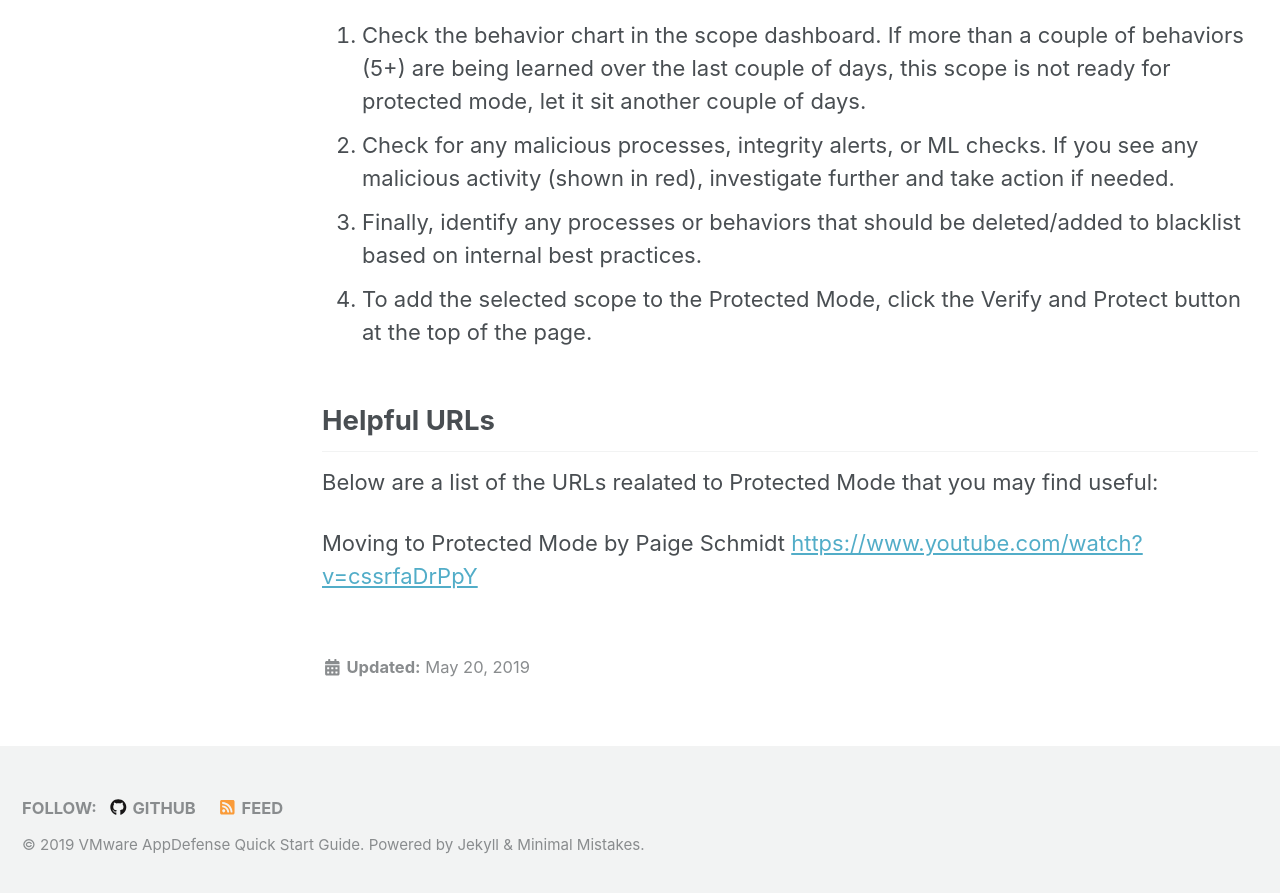
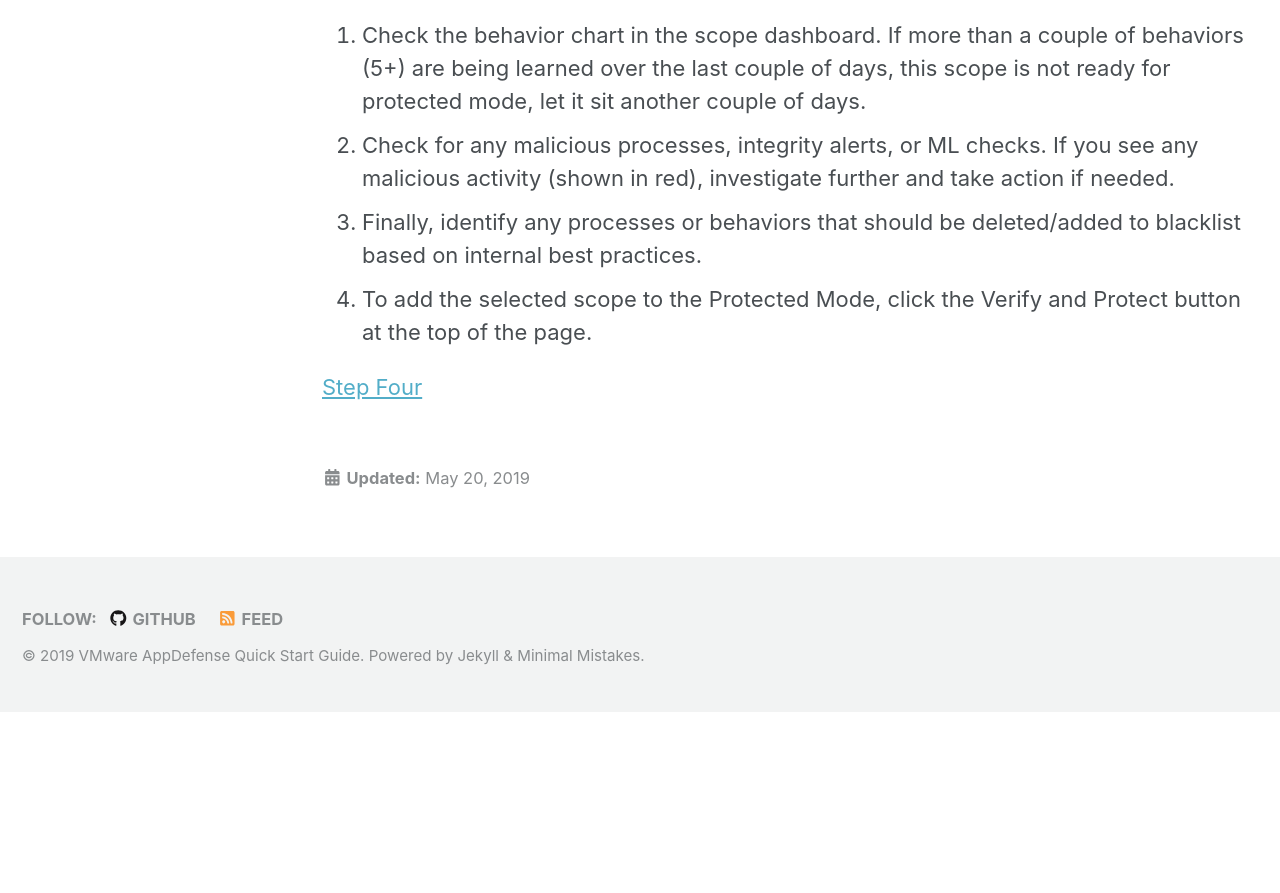
Before and after one commit to vmware-csa-team/AppDefense-Quick-Start-Guide, a Jekyll site: the page built from AppD Pages/discovery.md, in a window 1280 px wide and 900 px high, scrolled down 2576 px. Shown: the top 893 px of the window. Built offline with Jekyll 4.4.1, drawn with Linux system fonts in a browser that asks for light colours; nearby versions of some CDN libraries; after the commit the page ends 3287 px from its top, so only the background shows below that.

Commit message:
Update discovery.md

```diff
--- a/AppD Pages/discovery.md
+++ b/AppD Pages/discovery.md
@@ -50,8 +50,4 @@
 3. Finally, identify any processes or behaviors that should be deleted/added to blacklist based on internal best practices.
 4. To add the selected scope to the Protected Mode, click the Verify and Protect button at the top of the page.
 
-## Helpful URLs
-
-Below are a list of the URLs realated to Protected Mode that you may find useful:
-
-Moving to Protected Mode by Paige Schmidt <https://www.youtube.com/watch?v=cssrfaDrPpY>
+[Step Four](https://vmware-csa-team.github.io/vmware-csa-team/workshop-manual-horizon/)
```
